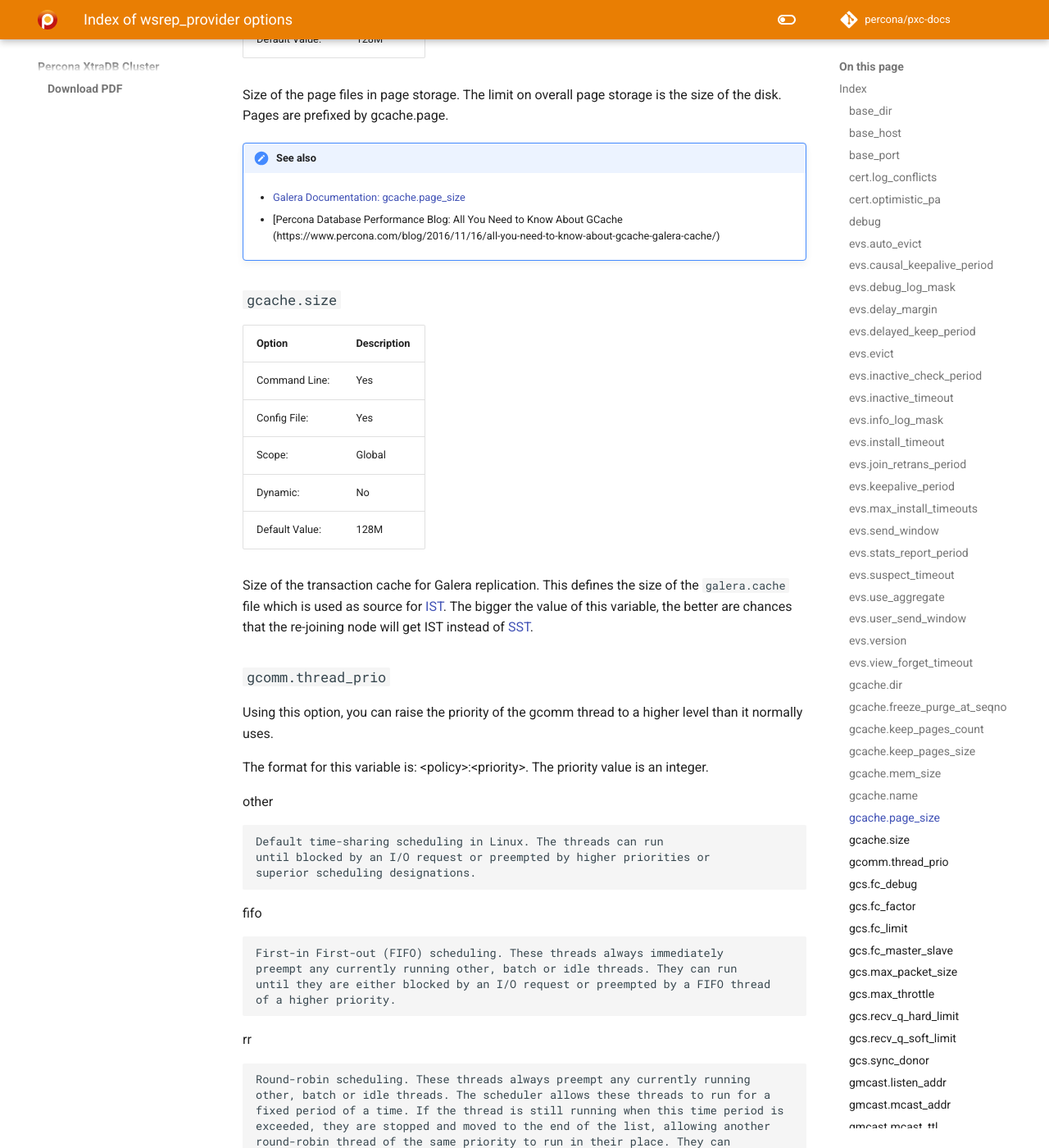
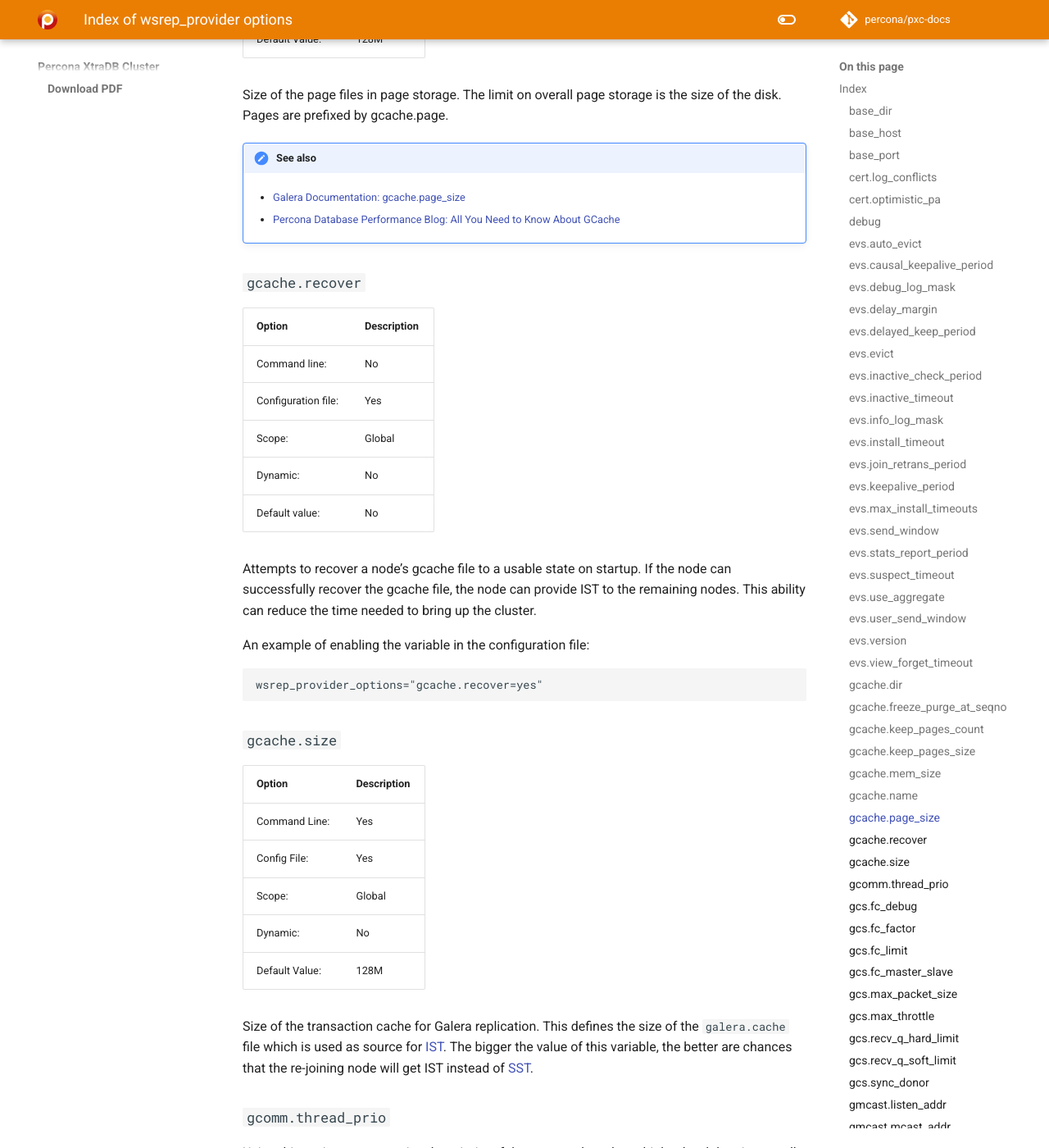
Before and after one commit to percona/pxc-docs, an MkDocs documentation site: the page built from docs/wsrep-provider-index.md, in a window 1280 px wide and 1400 px high, scrolled down 15815 px. Shown: the whole window at 82% size. Built offline with MkDocs 1.6.1 and Material for MkDocs 9.7.7, drawn with Linux system fonts in a browser that asks for light colours; nearby versions of some CDN libraries; comment, search, counter and statistics services are not loaded; the version menu is left out.

Commit message:
PXC-3759 Document gcache.recover provider option (8.0)
M  docs/wsrep-provider-index.md

````diff
--- a/docs/wsrep-provider-index.md
+++ b/docs/wsrep-provider-index.md
@@ -517,7 +517,26 @@ size of the disk. Pages are prefixed by gcache.page.
 
       * [Galera Documentation: gcache.page_size](https://galeracluster.com/library/documentation/galera-parameters.html#gcache-page-size)
 
-      * [Percona Database Performance Blog: All You Need to Know About GCache (https://www.percona.com/blog/2016/11/16/all-you-need-to-know-about-gcache-galera-cache/)
+      * [Percona Database Performance Blog: All You Need to Know About GCache](https://www.percona.com/blog/2016/11/16/all-you-need-to-know-about-gcache-galera-cache/)
+
+### `gcache.recover`
+
+| Option              | Description |
+|---------------------|-------------|
+| Command line:       | No          |
+| Configuration file: | Yes         |
+| Scope:              | Global      |
+| Dynamic:            | No          |
+| Default value:      | No          |
+
+Attempts to recover a node’s gcache file to a usable state on startup. If the node can successfully recover the gcache file, the node can provide IST to the remaining nodes. This ability can reduce the time needed to bring up the cluster.
+
+An example of enabling the variable in the configuration file:
+
+```text
+wsrep_provider_options="gcache.recover=yes"
+```
+
 
 ### `gcache.size`
 
````
